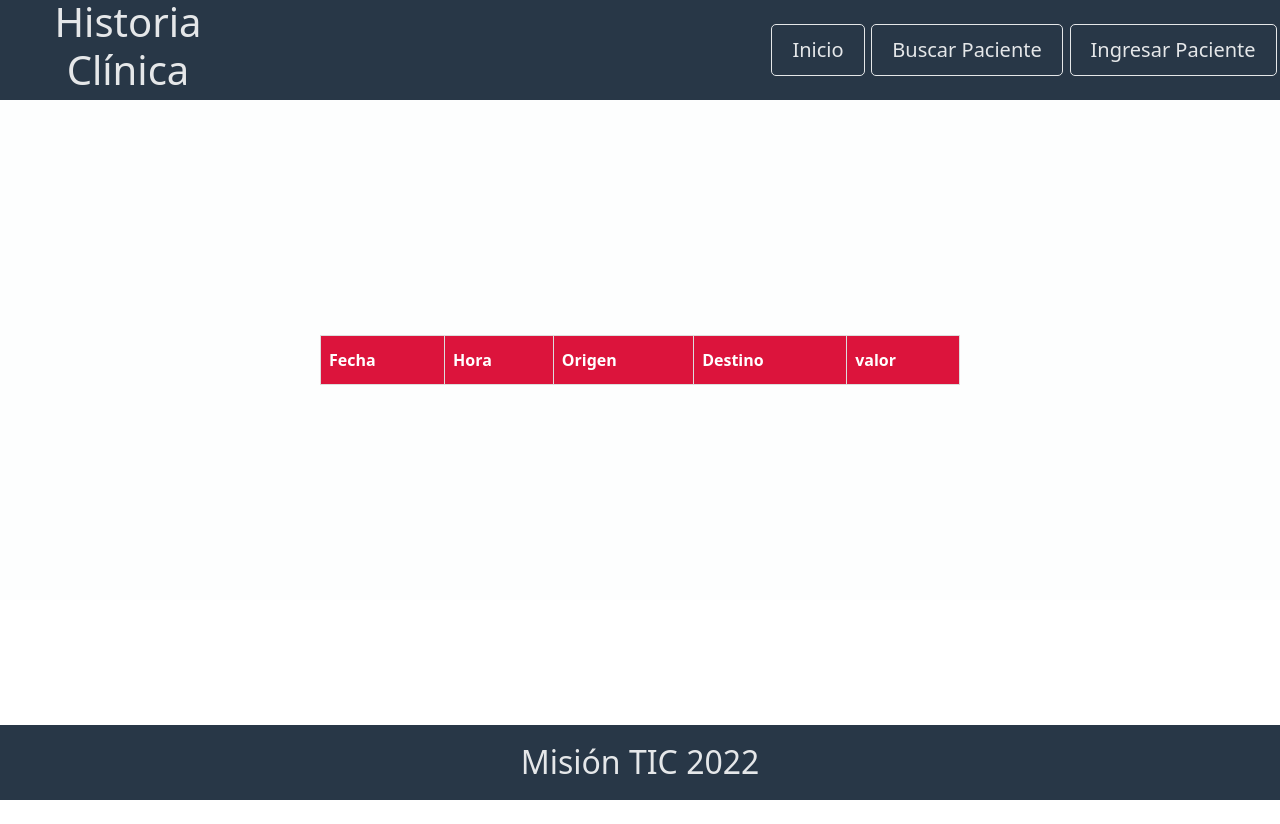
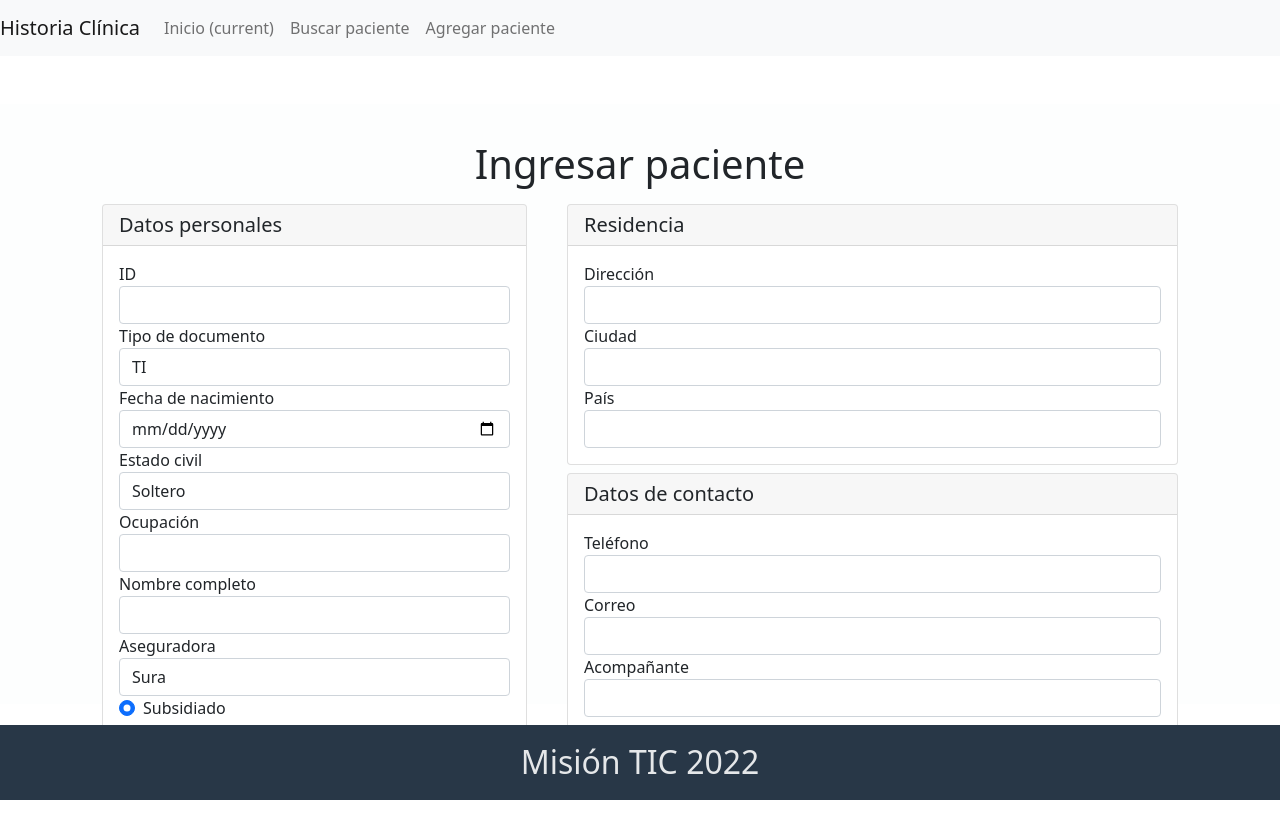
Before and after one commit to MisionTIC2022C4A/frontend-historia-clinica, a Vue app: page /ingresarPaciente in a window 1280 px wide. Before the commit the page ends 800 px from the top, so only its background shows below. Built offline with nearby package versions, Linux system fonts and the light colour scheme; what @vue/apollo-option would draw is missing.

Commit message:
adds patient addition form and new navbar

```diff
--- a/src/App.vue
+++ b/src/App.vue
@@ -1,16 +1,38 @@
 <template>
   <div id="app" class="app">
-    <div class="header">
-      <h1>Historia Clínica</h1>
+    <nav class="navbar navbar-expand-lg navbar-light bg-light">
+      <a class="navbar-brand" href="#">Historia Clínica</a>
+      <button
+        class="navbar-toggler"
+        type="button"
+        data-toggle="collapse"
+        data-target="#navbarSupportedContent"
+        aria-controls="navbarSupportedContent"
+        aria-expanded="false"
+        aria-label="Toggle navigation"
+      >
+        <span class="navbar-toggler-icon"></span>
+      </button>
 
-      <nav>
-        <button v-on:click="init">Inicio</button>
-        <button v-on:click="buscarPaciente">Buscar Paciente</button>
-        <button v-on:click="ingresarPaciente">Ingresar Paciente</button>
-      </nav>
-    </div>
+      <div class="collapse navbar-collapse" id="navbarSupportedContent">
+        <ul class="navbar-nav mr-auto">
+          <li class="nav-item active">
+            <a class="nav-link" href="#"
+            v-on:click="init"
+              >Inicio <span class="sr-only">(current)</span></a
+            >
+          </li>
+          <li class="nav-item">
+            <a v-on:click="buscarPaciente" class="nav-link" href="#">Buscar paciente</a>
+          </li>
+            <li class="nav-item">
+            <a v-on:click="ingresarPaciente" class="nav-link" href="#">Agregar paciente</a>
+          </li>
+        </ul>
+      </div>
+    </nav>
 
-    <div class="main-component">
+    <div class="main-component mt-5">
       <router-view v-on:log-in="logIn"></router-view>
     </div>
 
@@ -27,29 +49,23 @@ export default {
   name: "App",
 
   data: function () {
-    return {
-    };
+    return {};
   },
 
-  created: function () {
-  },
+  created: function () {},
 
   methods: {
-
-
     buscarPaciente: function () {
       this.$router.push({
-        name: "buscarPaciente"
+        name: "buscarPaciente",
       });
     },
 
-
     ingresarPaciente: function () {
       this.$router.push({
-        name: "ingresarPaciente"
+        name: "ingresarPaciente",
       });
     },
-
   },
 };
 </script>
--- a/src/components/BuscarPaciente.vue
+++ b/src/components/BuscarPaciente.vue
@@ -1,7 +1,7 @@
 <template>
-  <div id="BuscarPaciente">
+  <div id="BuscarPaciente mt-5">
     <div class="container">
-     <form class="row g-3" v-on:submit.prevent="buscarPaciente" >
+      <form class="row g-3" v-on:submit.prevent="buscarPaciente">
         <!-- <div class="col-md-6">
     <label for="inputNombre" class="form-label">Nombres</label>
     <input type="nombres" class="form-control" id="inputNombre">
@@ -11,30 +11,35 @@
     <input type="apellidos" class="form-control" id="inputApellidos">
   </div>-->
 
-
         <div class="col-md-3">
           <label for="inputState" class="form-label">Tipo</label>
-    <select id="inputState" class="form-select" v-model="paramsSearch.tipoIdentificacion">
+          <select
+            id="inputState"
+            class="form-select"
+            v-model="paramsSearch.tipoIdentificacion"
+          >
             <option selected value="TI">TI</option>
-      <option  value="CC">CC</option>
+            <option value="CC">CC</option>
           </select>
         </div>
         <div class="col-md-9">
           <label for="numId" class="form-label">No. de documento</label>
-    <input type="text" class="form-control" v-model="paramsSearch.numeroIdentificacion" id="numId">
+          <input
+            type="text"
+            class="form-control"
+            v-model="paramsSearch.numeroIdentificacion"
+            id="numId"
+          />
         </div>
 
         <div class="col-12">
           <button type="submit" class="btn btn-primary">Buscar</button>
         </div>
-
       </form>
 
       <div class="col-12" v-if="isPatience">
         <h2>POR FAVOR INGRESE UN NUEVO PACIENTE</h2>
         <button type="button" class="btn btn-primary">Ingresar paciente</button>
-
-
       </div>
 
       <table class="table" v-if="isTable">
@@ -49,17 +54,24 @@
         <tbody>
           <tr>
             <th scope="row">1</th>
-      <td>{{patience.nombreCompleto}}</td>
-      <td><button type="button" class="btn btn-primary" v-on:click="verPaciente">Ver paciente</button>
+            <td>{{ patience.nombreCompleto }}</td>
+            <td>
+              <button
+                type="button"
+                class="btn btn-primary"
+                v-on:click="verPaciente"
+              >
+                Ver paciente
+              </button>
             </td>
-      <td><button type="button" class="btn btn-primary">Ver historia clinica</button>
+            <td>
+              <button type="button" class="btn btn-primary">
+                Ver historia clinica
+              </button>
             </td>
           </tr>
-
         </tbody>
       </table>
-
-
     </div>
   </div>
 </template>
@@ -72,16 +84,14 @@ export default {
 
   data: function () {
     return {
+      isTable: false,
+      isPatience: false,
 
-
-      isTable:false,
-      isPatience:false,
-
-      paramsSearch:{
-        tipoIdentificacion:'',
-        numeroIdentificacion:''
+      paramsSearch: {
+        tipoIdentificacion: "",
+        numeroIdentificacion: "",
       },
-       patience:{
+      patience: {
         ciudad: " ",
         direccion: " ",
         estadoCivil: " ",
@@ -91,21 +101,27 @@ export default {
         ocupacion: " ",
         telefono: " ",
         tipoIdentificacion: " ",
-       }
+      },
     };
   },
 
   created: function () {
     this.username = this.$route.params.patient;
   },
-  methods:{
+  methods: {
     buscarPaciente: async function () {
       await this.$apollo
 
         .query({
           query: gql`
-            query ($getPatientNumeroIdentificacion: String!, $getPatientTipoIdentificacion: String!) {
-              getPatient(numeroIdentificacion: $getPatientNumeroIdentificacion, tipoIdentificacion: $getPatientTipoIdentificacion) {
+            query (
+              $getPatientNumeroIdentificacion: String!
+              $getPatientTipoIdentificacion: String!
+            ) {
+              getPatient(
+                numeroIdentificacion: $getPatientNumeroIdentificacion
+                tipoIdentificacion: $getPatientTipoIdentificacion
+              ) {
                 numeroIdentificacion
                 tipoIdentificacion
                 nombreCompleto
@@ -120,39 +136,35 @@ export default {
           `,
           variables: {
             getPatientTipoIdentificacion: this.paramsSearch.tipoIdentificacion,
-            getPatientNumeroIdentificacion: this.paramsSearch.numeroIdentificacion,
-
+            getPatientNumeroIdentificacion:
+              this.paramsSearch.numeroIdentificacion,
           },
         })
         .then((result) => {
-          this.patience= result.data.getPatient;
-          this.isTable= true;
-          this.isPatience=false
-          console.log(result)
+          this.patience = result.data.getPatient;
+          this.isTable = true;
+          this.isPatience = false;
+          console.log(result);
         })
         .catch((error) => {
-          this.isPatience=true;
-          this.isTable= false;
-
-           // alert("Saldo Insuficiente o Destino Incorrecto");
+          this.isPatience = true;
+          this.isTable = false;
         });
     },
-    verPaciente: function(){
+    verPaciente: function () {
       this.$router.push({
         name: "mostrarPaciente",
         /*props:{patient:this.patience},*/
-                params: { patient:JSON.stringify(this.patience) },
-
+        params: { patient: JSON.stringify(this.patience) },
       });
-    }
-  }
-
+    },
+  },
 };
 </script>
 
 
 <style>
-#BuscarPaciente {
+/* #BuscarPaciente {
   width: 100%;
   height: 120%;
 
@@ -160,9 +172,7 @@ export default {
   justify-content: center;
   align-items: center;
   flex-direction: column;
-}
-
-
+} */
 
 #BuscarPaciente h2 {
   font-size: 30px;
--- a/src/components/IngresarPaciente.vue
+++ b/src/components/IngresarPaciente.vue
@@ -1,22 +1,158 @@
 <template>
   <div id="IngresarPaciente">
-    <table>
-      <tr>
-        <th>Fecha</th>
-        <th>Hora</th>
-        <th>Origen</th>
-        <th>Destino</th>
-        <th>valor</th>
-      </tr>
+    <div class="container">
+        <div class="container-fluid">
+            <div class="row">
+                <div class="col-md-12">
+                    <h1 class="text-center">
+                        Ingresar paciente
+                    </h1>
+                </div>
+            </div>
+            <div class="row">
+                <div class="col-md-5">
+                    <div class="card m-2">
+                        <h5 class="card-header">
+                            Datos personales
+                        </h5>
+                        <div class="card-body">
+                            <form role="form">
+                                <div class="form-group">
+                                    <label for="exampleInputEmail1">
+                                        ID
+                                    </label>
+                                    <input type="id" class="form-control" id="exampleInputEmail1" />
+                                </div>
+                                <div class="form-group">
+                                    <label for="exampleFormControlSelect1">Tipo de documento</label>
+                                    <select class="form-control" id="exampleFormControlSelect1">
+                                        <option>TI</option>
+                                        <option>CC</option>
+                                    </select>
+                                </div>
+                                <div class="form-group">
+                                    <label for="exampleInputEmail1">
+                                        Fecha de nacimiento
+                                    </label>
+                                    <input type="date" class="form-control" id="exampleInputEmail1" />
+                                </div>
+                                <div class="form-group">
+                                    <label for="exampleFormControlSelect1">Estado civil</label>
+                                    <select class="form-control" id="exampleFormControlSelect1">
+                                        <option>Soltero</option>
+                                        <option>Casado</option>
+                                        <option>Divorciado</option>
+                                        <option>Viudo</option>
+                                    </select>
+                                </div>
+                                <div class="form-group">
+                                    <label for="exampleInputPassword1">
+                                        Ocupación
+                                    </label>
+                                    <input type="text" class="form-control" id="exampleInputPassword1" />
+                                </div>
+                                <div class="form-group">
+                                    <label for="exampleInputPassword1">
+                                        Nombre completo
+                                    </label>
+                                    <input type="text" class="form-control" id="exampleInputPassword1" />
+                                </div>
+                                <div class="form-group">
+                                    <label for="exampleFormControlSelect1">Aseguradora</label>
+                                    <select class="form-control" id="exampleFormControlSelect1">
+                                        <option>Sura</option>
+                                        <option>NuevaEPS</option>
+                                        <option>Colsanitas</option>
+                                        <option>Cafesalud</option>
+                                    </select>
+                                </div>
+                                <div class="form-check">
+                                    <input class="form-check-input" type="radio" name="exampleRadios" id="exampleRadios1" value="option1" checked>
+                                    <label class="form-check-label" for="exampleRadios1">
+                                      Subsidiado
+                                    </label>
+                                </div>
+                                <div class="form-check">
+                                    <input class="form-check-input" type="radio" name="exampleRadios" id="exampleRadios2" value="option2">
+                                    <label class="form-check-label" for="exampleRadios2">
+                                      Contributivo
+                                    </label>
+                                </div>
+                            </form>
+                        </div>
+                    </div>
+                </div>
+                <div class="col-md-7">
+                    <div class="card m-2">
+                        <h5 class="card-header">
+                            Residencia
+                        </h5>
+                        <div class="card-body">
+                            <form role="form">
+                                <div class="form-group">
 
-      <tr v-for="transacction in transacctionByIdUser" :key="transacction.id">
-        <td>{{ transacction.date.substring(0, 10) }}</td>
-        <td>{{ transacction.date.substring(11, 19) }}</td>
-        <td>{{ transacction.userIdOrigin }}</td>
-        <td>{{ transacction.userIdDestiny }}</td>
-        <td>${{ transacction.value }} COP</td>
-      </tr>
-    </table>
+                                    <label for="exampleInputEmail1">
+                                        Dirección
+                                    </label>
+                                    <input type="email" class="form-control" id="exampleInputEmail1" />
+                                </div>
+                                <div class="form-group">
+
+                                    <label for="exampleInputPassword1">
+                                        Ciudad
+                                    </label>
+                                    <input type="password" class="form-control" id="exampleInputPassword1" />
+                                </div>
+                                <div class="form-group">
+
+                                    <label for="exampleInputPassword1">
+                                        País
+                                    </label>
+                                    <input type="password" class="form-control" id="exampleInputPassword1" />
+                                </div>
+                            </form>
+                        </div>
+                    </div>
+                    <div class="card m-2">
+                        <h5 class="card-header">
+                            Datos de contacto
+                        </h5>
+                        <div class="card-body">
+                            <form role="form">
+                                <div class="form-group">
+
+                                    <label for="exampleInputEmail1">
+                                        Teléfono
+                                    </label>
+                                    <input type="email" class="form-control" id="exampleInputEmail1" />
+                                </div>
+                                <div class="form-group">
+
+                                    <label for="exampleInputPassword1">
+                                        Correo
+                                    </label>
+                                    <input type="password" class="form-control" id="exampleInputPassword1" />
+                                </div>
+                                <div class="form-group">
+
+                                    <label for="exampleInputPassword1">
+                                        Acompañante
+                                    </label>
+                                    <input type="password" class="form-control" id="exampleInputPassword1" />
+                                </div>
+                            </form>
+                        </div>
+                    </div>
+                    <div class="row m-2">
+                        <div class="btn-group" role="group" aria-label="Basic example">
+                            <button type="submit" class="btn btn-primary">Enviar</button>
+                            <button type="button" class="btn btn-danger">Cancelar</button>
+                          </div>
+                    </div>
+                </div>
+            </div>
+        </div>
+    </div>
   </div>
 </template>
 
--- a/src/components/MostrarPaciente.vue
+++ b/src/components/MostrarPaciente.vue
@@ -112,10 +112,6 @@ export default {
   align-items: center;
   flex-direction: column;
 }
-#BuscarPaciente .container {
-  margin-top:200px !important;
-}
-
 #BuscarPaciente h2 {
   font-size: 30px;
   color: #283747;
```
Also changed, not shown: 1 other file (tests, documents, lock files or other folders). Lines whose indentation alone changed are shown as unchanged.
